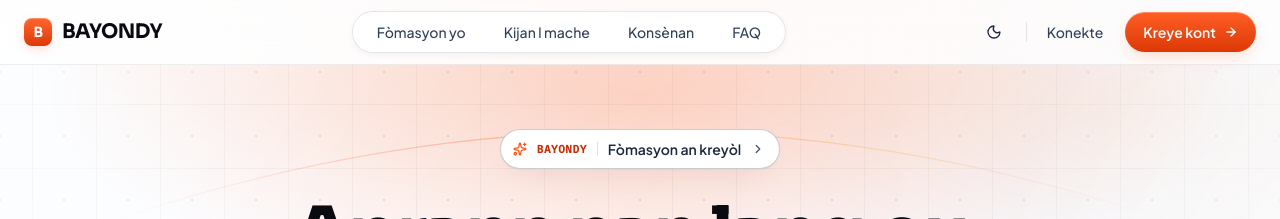
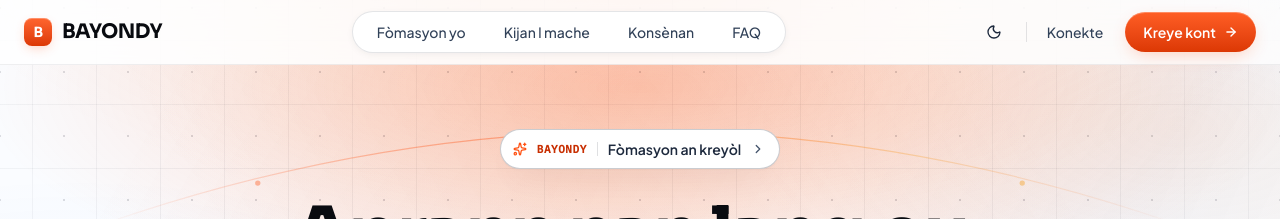
Before and after one commit to bongondydesign-dev/bayondy, a Next.js app: page / in a window 1280 px wide. Both pictures are taken after a click on the button 993 px from the left and 32 px from the top of the page. Shown: the top 219 px of the page. Built offline with nearby package versions, Linux system fonts and the light colour scheme; no server answers.

Commit message:
style: refine visual theme and lighting
Update light mode color palette and adjust ambient lighting gradients for a more architectural, dimensioned aesthetic. Optimize surface background values and refine light intensity across components.

```diff
--- a/src/components/home/Affirmation.tsx
+++ b/src/components/home/Affirmation.tsx
@@ -4,16 +4,14 @@ import { Reveal } from "@/components/ui/Reveal";
 
 export function Affirmation() {
   return (
-    <section className="w-full py-24 sm:py-32 relative overflow-hidden bg-[#F7F9FD] dark:bg-[var(--surface-band)] transition-colors duration-200">
+    <section className="w-full py-24 sm:py-32 relative overflow-hidden bg-[var(--surface-band)] transition-colors duration-200">
       <div className="section-hairline absolute top-0 inset-x-0 h-px" aria-hidden="true" />
       <div
-        className="absolute inset-0 pointer-events-none opacity-80 dark:opacity-55"
-        style={{
-          background:
-            "radial-gradient(ellipse 40% 72% at 14% 50%, var(--home-orange-glow-soft) 0%, transparent 72%), radial-gradient(ellipse 40% 72% at 86% 50%, rgba(56, 139, 253, 0.05) 0%, transparent 72%)",
-        }}
+        className="absolute inset-0 pointer-events-none flex items-center justify-center opacity-55 dark:opacity-45"
         aria-hidden="true"
-      />
+      >
+        <div className="w-[620px] h-[620px] rounded-full border border-[var(--border-subtle)]" />
+      </div>
 
       <Reveal className="max-w-4xl mx-auto px-4 sm:px-6 relative z-10 flex flex-col items-center text-center">
         <p className="font-mono text-xs font-semibold uppercase tracking-[0.18em] text-[var(--home-orange-light)] mb-6">
--- a/src/components/home/Hero.tsx
+++ b/src/components/home/Hero.tsx
@@ -16,10 +16,10 @@ export function Hero() {
     <section className="relative w-full pt-12 pb-20 sm:pt-16 sm:pb-28 overflow-hidden bg-transparent transition-colors duration-200">
       {/* Lueur d'ambiance orange douce par dégradé radial */}
       <div
-        className="absolute inset-x-0 top-0 h-[520px] pointer-events-none opacity-75 dark:opacity-100"
+        className="absolute inset-x-0 top-0 h-[560px] pointer-events-none opacity-90 dark:opacity-100"
         style={{
           background:
-            "radial-gradient(ellipse 62% 52% at 50% 6%, var(--home-orange-glow) 0%, var(--home-orange-glow-soft) 45%, transparent 75%)",
+            "radial-gradient(ellipse 68% 54% at 50% 4%, var(--home-orange-glow) 0%, var(--home-orange-glow-soft) 46%, transparent 76%)",
         }}
         aria-hidden="true"
       />
--- a/src/components/layout/AmbientBackdrop.tsx
+++ b/src/components/layout/AmbientBackdrop.tsx
@@ -6,7 +6,7 @@ export function AmbientBackdrop() {
       className="fixed inset-0 pointer-events-none z-0 overflow-hidden select-none"
       aria-hidden="true"
     >
-      {/* 1. Couche d'éclairage studio (blanc lumineux multi-zones en mode jour, obsidienne en mode sombre) */}
+      {/* 1. Couche d'éclairage studio multi-zones */}
       <div
         className="absolute inset-0 opacity-100 transition-opacity duration-300"
         style={{
@@ -15,71 +15,105 @@ export function AmbientBackdrop() {
         }}
       />
 
-      {/* 1b. Voile oblique lumière du jour (mode clair uniquement, net et aérien) */}
+      {/* 1b. Faisceaux diagonaux lumière du jour (mode clair uniquement — sculpture lumineuse nette) */}
       <div
         className="absolute inset-0 block dark:hidden"
         style={{
           background:
-            "linear-gradient(122deg, rgba(255, 255, 255, 0) 16%, rgba(255, 110, 48, 0.035) 44%, rgba(56, 139, 253, 0.028) 64%, rgba(255, 255, 255, 0) 86%)",
+            "linear-gradient(120deg, rgba(255, 255, 255, 0) 12%, rgba(255, 108, 46, 0.055) 38%, rgba(255, 255, 255, 0) 54%, rgba(56, 139, 253, 0.042) 72%, rgba(255, 255, 255, 0) 92%)",
+        }}
+      />
+      <div
+        className="absolute inset-0 block dark:hidden"
+        style={{
+          background:
+            "linear-gradient(238deg, rgba(255, 255, 255, 0) 18%, rgba(251, 146, 60, 0.05) 45%, rgba(255, 255, 255, 0) 68%)",
         }}
       />
 
       {/* 2. Trame architecturale de précision avec points aux intersections (mode clair) */}
-      <div className="backdrop-grid absolute inset-0 opacity-95 dark:opacity-100" />
+      <div className="backdrop-grid absolute inset-0 opacity-100" />
 
-      {/* 3. Arcs d'horizon orbitaux ultra-fins couvrant le viewport pour une vraie profondeur */}
+      {/* 3. Géométrie orbitale & courbes d'horizon architecturales */}
       <svg
         viewBox="0 0 1440 900"
         fill="none"
         xmlns="http://www.w3.org/2000/svg"
-        className="absolute inset-0 w-full h-full opacity-70 dark:opacity-55"
+        className="absolute inset-0 w-full h-full opacity-85 dark:opacity-55"
         preserveAspectRatio="xMidYMid slice"
       >
         <defs>
-          <linearGradient id="bayondy-arc-warm" x1="120" y1="0" x2="1320" y2="0" gradientUnits="userSpaceOnUse">
+          <linearGradient id="bayondy-arc-warm" x1="100" y1="0" x2="1340" y2="0" gradientUnits="userSpaceOnUse">
             <stop offset="0%" stopColor="var(--brand-vivid)" stopOpacity="0" />
-            <stop offset="28%" stopColor="var(--brand-vivid)" stopOpacity="0.34" />
-            <stop offset="50%" stopColor="var(--brand-vivid)" stopOpacity="0.52" />
-            <stop offset="72%" stopColor="#F59E0B" stopOpacity="0.28" />
+            <stop offset="25%" stopColor="var(--brand-vivid)" stopOpacity="0.38" />
+            <stop offset="50%" stopColor="var(--brand-vivid)" stopOpacity="0.58" />
+            <stop offset="75%" stopColor="#F59E0B" stopOpacity="0.32" />
             <stop offset="100%" stopColor="var(--brand-vivid)" stopOpacity="0" />
           </linearGradient>
           <linearGradient id="bayondy-arc-cool" x1="160" y1="0" x2="1280" y2="0" gradientUnits="userSpaceOnUse">
             <stop offset="0%" stopColor="var(--ice-white)" stopOpacity="0" />
-            <stop offset="50%" stopColor="var(--ice-white)" stopOpacity="0.16" />
+            <stop offset="50%" stopColor="var(--ice-white)" stopOpacity="0.18" />
             <stop offset="100%" stopColor="var(--ice-white)" stopOpacity="0" />
           </linearGradient>
-          <linearGradient id="bayondy-arc-lower" x1="140" y1="0" x2="1300" y2="0" gradientUnits="userSpaceOnUse">
+          <linearGradient id="bayondy-arc-lower" x1="120" y1="0" x2="1320" y2="0" gradientUnits="userSpaceOnUse">
             <stop offset="0%" stopColor="var(--brand-vivid)" stopOpacity="0" />
-            <stop offset="45%" stopColor="var(--brand-vivid)" stopOpacity="0.22" />
-            <stop offset="70%" stopColor="#3B82F6" stopOpacity="0.18" />
+            <stop offset="40%" stopColor="var(--brand-vivid)" stopOpacity="0.28" />
+            <stop offset="72%" stopColor="#3B82F6" stopOpacity="0.22" />
             <stop offset="100%" stopColor="var(--brand-vivid)" stopOpacity="0" />
           </linearGradient>
+          <radialGradient id="bayondy-ring-fade" cx="50%" cy="20%" r="48%">
+            <stop offset="0%" stopColor="var(--brand-vivid)" stopOpacity="0.26" />
+            <stop offset="65%" stopColor="var(--ice-white)" stopOpacity="0.10" />
+            <stop offset="100%" stopColor="var(--ice-white)" stopOpacity="0" />
+          </radialGradient>
         </defs>
 
+        {/* Anneaux concentriques fins centrés autour du haut du portail */}
+        <circle
+          cx="720"
+          cy="170"
+          r="290"
+          stroke="url(#bayondy-ring-fade)"
+          strokeWidth="1"
+          strokeDasharray="4 8"
+        />
+        <circle
+          cx="720"
+          cy="170"
+          r="460"
+          stroke="url(#bayondy-ring-fade)"
+          strokeWidth="1"
+        />
+
+        {/* Courbe d'horizon principale + points d'ancrage lumineux */}
         <path
           d="M -120 350 Q 720 -55 1560 350"
           stroke="url(#bayondy-arc-warm)"
-          strokeWidth="1.25"
+          strokeWidth="1.35"
         />
         <path
           d="M -40 470 Q 720 105 1480 470"
           stroke="url(#bayondy-arc-cool)"
-          strokeWidth="1"
+          strokeWidth="1.05"
         />
         <path
-          d="M -120 830 Q 720 650 1560 850"
+          d="M -120 830 Q 720 640 1560 850"
           stroke="url(#bayondy-arc-lower)"
-          strokeWidth="1.1"
-          className="opacity-80 dark:opacity-45"
+          strokeWidth="1.2"
+          className="opacity-85 dark:opacity-45"
         />
+
+        {/* Nœuds discrets sur les flancs orbitaux */}
+        <circle cx="290" cy="206" r="3" fill="var(--brand-vivid)" fillOpacity="0.45" />
+        <circle cx="1150" cy="206" r="3" fill="#F59E0B" fillOpacity="0.45" />
       </svg>
 
       {/* 4. Faisceau spéculaire supérieur sous la barre de navigation */}
       <div
-        className="absolute top-16 inset-x-0 h-px opacity-75 dark:opacity-45"
+        className="absolute top-16 inset-x-0 h-px opacity-85 dark:opacity-45"
         style={{
           background:
-            "linear-gradient(90deg, transparent 8%, var(--brand-glow) 50%, transparent 92%)",
+            "linear-gradient(90deg, transparent 6%, var(--brand-glow) 50%, transparent 94%)",
         }}
       />
     </div>
--- a/src/styles/theme.css
+++ b/src/styles/theme.css
@@ -1,43 +1,44 @@
 @import "tailwindcss";
 @custom-variant dark (&:where(.dark, .dark *));
 
-/* Mode clair BAYONDY — Blanc Studio Lumineux, Haute Clarté & Contraste Vif */
+/* Mode clair BAYONDY — Blanc Studio Architectural, Lumineux & Dimensionnel */
 :root {
-  --obsidian: #FCFDFF;
+  --obsidian: #FAFCFF;
   --deep-navy: #FFFFFF;
   --surface-subtle: #EAEFF8;
   --surface-elevated: #FFFFFF;
   --surface-glass: #FFFFFF;
   --surface-contrast: #0F1219;
-  --surface-well: #F1F4FA;
-  --surface-band: #F5F7FC;
+  --surface-well: #F1F5FB;
+  --surface-band: rgba(241, 245, 252, 0.72);
   --surface-browser: #FFFFFF;
   --surface-sidebar: #F7F9FD;
   --surface-active: #FFF0E9;
-  --surface-nav: rgba(255, 255, 255, 0.90);
-  --surface-grid-line: rgba(15, 23, 42, 0.08);
-  --border-subtle: rgba(15, 23, 42, 0.105);
+  --surface-nav: rgba(255, 255, 255, 0.92);
+  --surface-grid-line: rgba(15, 23, 42, 0.085);
+  --border-subtle: rgba(15, 23, 42, 0.11);
   --border-faint: rgba(15, 23, 42, 0.065);
   --border-strong: rgba(15, 23, 42, 0.22);
   --track-muted: rgba(15, 23, 42, 0.11);
   --card-shadow:
     0 1px 2px rgba(15, 23, 42, 0.045),
-    0 12px 30px -12px rgba(15, 23, 42, 0.09);
+    0 14px 34px -14px rgba(15, 23, 42, 0.10);
   --card-shadow-hover:
-    0 4px 12px rgba(15, 23, 42, 0.07),
-    0 22px 44px -14px rgba(15, 23, 42, 0.13);
+    0 4px 12px rgba(15, 23, 42, 0.075),
+    0 24px 48px -14px rgba(15, 23, 42, 0.14);
   --contrast-shadow:
     inset 0 1px 0 rgba(255, 255, 255, 0.10),
     0 20px 44px -14px rgba(15, 23, 42, 0.34);
   --canvas-ambient:
-    radial-gradient(ellipse 74% 44% at 50% -6%, rgba(255, 92, 24, 0.105) 0%, rgba(255, 138, 60, 0.04) 45%, transparent 72%),
-    radial-gradient(ellipse 46% 36% at 88% 14%, rgba(251, 146, 60, 0.07) 0%, transparent 66%),
-    radial-gradient(ellipse 52% 40% at 8% 54%, rgba(56, 139, 253, 0.048) 0%, transparent 68%),
-    radial-gradient(ellipse 52% 38% at 92% 84%, rgba(255, 92, 24, 0.042) 0%, transparent 68%);
-  --canvas-grid: rgba(15, 23, 42, 0.042);
-  --canvas-dots: rgba(15, 23, 42, 0.13);
+    radial-gradient(ellipse 76% 48% at 50% -6%, rgba(255, 92, 24, 0.145) 0%, rgba(255, 146, 68, 0.065) 42%, transparent 72%),
+    radial-gradient(ellipse 52% 40% at 92% 16%, rgba(251, 146, 60, 0.105) 0%, transparent 66%),
+    radial-gradient(ellipse 56% 44% at 6% 52%, rgba(59, 130, 246, 0.072) 0%, transparent 68%),
+    radial-gradient(ellipse 54% 42% at 92% 84%, rgba(255, 92, 24, 0.075) 0%, transparent 68%),
+    radial-gradient(ellipse 60% 38% at 50% 102%, rgba(56, 189, 248, 0.05) 0%, transparent 70%);
+  --canvas-grid: rgba(15, 23, 42, 0.056);
+  --canvas-dots: rgba(15, 23, 42, 0.165);
   --surface-gloss: rgba(255, 255, 255, 0.99);
-  --canvas-vignette: rgba(240, 244, 251, 0.32);
+  --canvas-vignette: rgba(240, 244, 251, 0.30);
   --portal-shadow: drop-shadow(0 8px 18px rgba(255, 77, 18, 0.24));
 
   --brand: #DC3804;
@@ -45,8 +46,8 @@
   --brand-fg: #FFFFFF;
   --brand-light: #C82F02;
   --brand-dark: #BA2C02;
-  --brand-glow: rgba(255, 82, 20, 0.28);
-  --brand-glow-soft: rgba(255, 82, 20, 0.10);
+  --brand-glow: rgba(255, 82, 20, 0.30);
+  --brand-glow-soft: rgba(255, 82, 20, 0.11);
   --ice-white: #090B10;
 
   --home-orange: var(--brand);
@@ -193,8 +194,8 @@ body {
     linear-gradient(to bottom, var(--canvas-grid) 1px, transparent 1px);
   background-size: 64px 64px;
   background-position: center 40px;
-  -webkit-mask-image: radial-gradient(ellipse 92% 82% at 50% 18%, #000 18%, rgba(0, 0, 0, 0.45) 64%, transparent 94%);
-  mask-image: radial-gradient(ellipse 92% 82% at 50% 18%, #000 18%, rgba(0, 0, 0, 0.45) 64%, transparent 94%);
+  -webkit-mask-image: radial-gradient(ellipse 100% 95% at 50% 24%, #000 28%, rgba(0, 0, 0, 0.58) 72%, rgba(0, 0, 0, 0.15) 100%);
+  mask-image: radial-gradient(ellipse 100% 95% at 50% 24%, #000 28%, rgba(0, 0, 0, 0.58) 72%, rgba(0, 0, 0, 0.15) 100%);
 }
 
 .dark .backdrop-grid {
```
